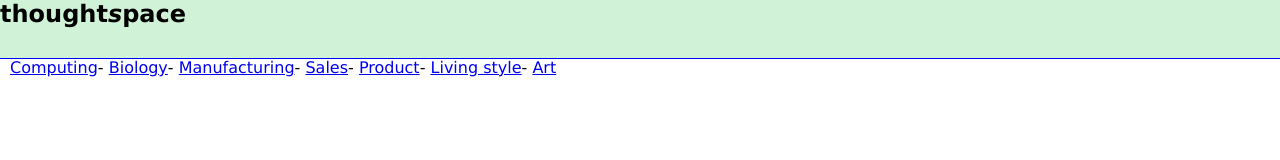
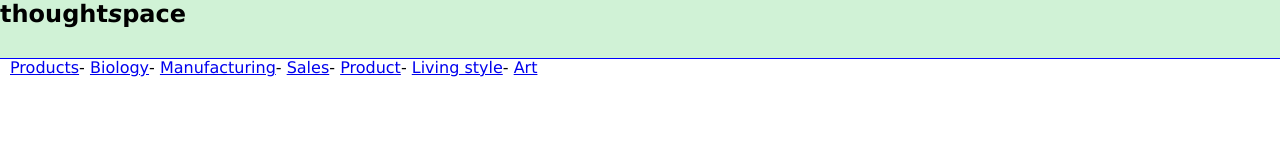
Before and after one commit to marcin-wojtkowski/marcin-wojtkowski.github.io, a plain HTML site: page index.html in a window 1280 px wide. Drawn offline with Linux system fonts and the light colour scheme.

Commit message:
Name change

```diff
--- a/index.html
+++ b/index.html
@@ -21,7 +21,7 @@
       <div>
         <ul class="list_box">
           <li class="list_item">
-            <a class="choice" href="https://marcin-wojtkowski.github.io">Computing</a>
+            <a class="choice" href="products.html">Products</a>
           </li>
           <li class="list_item">
             <span class="separator">-</span>
```
